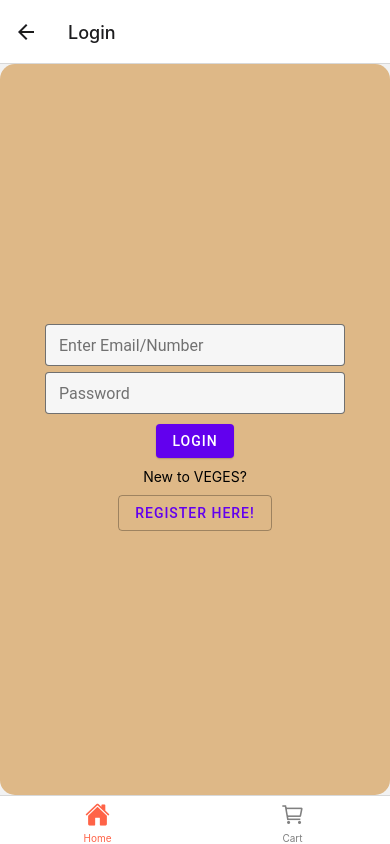
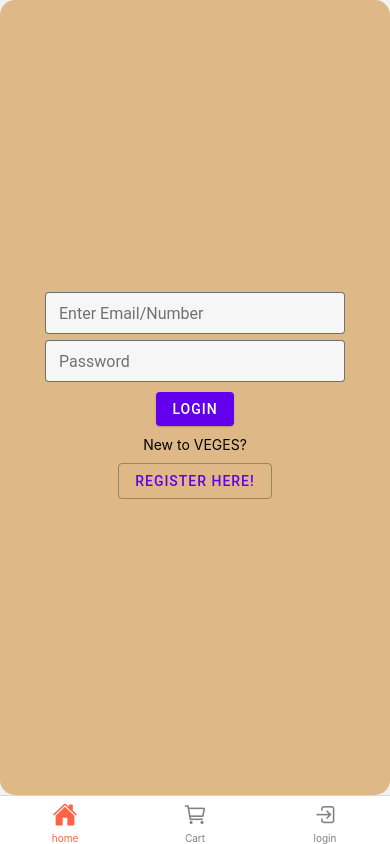
Before and after one commit to Rahulghevadi/react-native-homepage, a React Native app: screen /Login in a window 390 px wide. Built offline with nearby package versions, Linux system fonts and the light colour scheme.

Commit message:
changes in login

```diff
--- a/components/Header.js
+++ b/components/Header.js
@@ -1,12 +1,20 @@
 import React from "react";
-import { StyleSheet, Text, View, Image, TextInput } from "react-native";
+import {
+  StyleSheet,
+  Text,
+  View,
+  Image,
+  TextInput,
+  Button,
+  SafeAreaView,
+} from "react-native";
 
 import Icon from "./Icon.png";
 import SearchInput from "./SearchInput";
-import { Button } from "react-native-paper";
 
 const Header = ({ navigation }) => {
   return (
+    <SafeAreaView>
       <View style={styles.container}>
         <View>
           <Image source={Icon} style={styles.icon} />
@@ -14,17 +22,9 @@ const Header = ({ navigation }) => {
         <View>
           <SearchInput />
         </View>
-      {/* <View onPress={() => navigation.navigate("Login")}>
-        <Text style={{ color: "green", fontSize: 20 }}>LogIn </Text>
-      </View> */}
-      <Button
-        style={{ margin: 10 }}
-        mode="contained"
-        onPress={() => navigation.navigate("Signup")}
-      >
-        Login
-      </Button>
+        <Button onPress={() => navigation.navigate("Login")} title="Login" />
       </View>
+    </SafeAreaView>
   );
 };
 
@@ -41,7 +41,6 @@ const styles = StyleSheet.create({
     marginTop: 10,
     alignItems: "center",
     justifyContent: "space-between",
-    flex: 1,
   },
   icon: {
     width: 50,
--- /dev/null
+++ b/components/HomeStackNavigator.js
@@ -0,0 +1,26 @@
+import React from "react";
+import { StyleSheet, Text, View } from "react-native";
+import { createNativeStackNavigator } from "@react-navigation/native-stack";
+import { enableScreens } from "react-native-screens";
+import Homepage from "./../pages/Homepage";
+import Login from "./Login";
+import Signup from "./Signup";
+import LoginStackNavigator from "./LoginStackNavigator";
+
+const HomeStack = createNativeStackNavigator();
+
+const HomeStackNavigator = () => {
+  return (
+    <HomeStack.Navigator
+      screenOptions={{
+        headerShown: false,
+      }}
+    >
+      <HomeStack.Screen name="Home" component={Homepage} />
+      <HomeStack.Screen name="Login" component={LoginStackNavigator} />
+
+      <HomeStack.Screen name="Signup" component={Signup} />
+    </HomeStack.Navigator>
+  );
+};
+export default HomeStackNavigator;
--- /dev/null
+++ b/components/LoginStackNavigator.js
@@ -0,0 +1,23 @@
+import React from "react";
+import { StyleSheet, Text, View } from "react-native";
+import { createNativeStackNavigator } from "@react-navigation/native-stack";
+import { enableScreens } from "react-native-screens";
+import Homepage from "./../pages/Homepage";
+import Login from "./Login";
+import Signup from "./Signup";
+
+const LoginStack = createNativeStackNavigator();
+
+const LoginStackNavigator = () => {
+  return (
+    <LoginStack.Navigator
+      screenOptions={{
+        headerShown: false,
+      }}
+    >
+      <LoginStack.Screen name="Login" component={Login} />
+      <LoginStack.Screen name="Signup" component={Signup} />
+    </LoginStack.Navigator>
+  );
+};
+export default LoginStackNavigator;
--- a/components/MainContainer.js
+++ b/components/MainContainer.js
@@ -5,11 +5,11 @@ import { NavigationContainer } from "@react-navigation/native";
 import { createBottomTabNavigator } from "@react-navigation/bottom-tabs";
 import Ionicons from "react-native-vector-icons/Ionicons";
 
-import Homepage from "./../pages/Homepage";
 import Cart from "./../pages/Cart";
+
+import HomeStackNavigator from "./HomeStackNavigator";
 import Login from "./Login";
-import Signup from "./Signup";
-import StackNavigator from "./StackNavigator";
+import LoginStackNavigator from "./LoginStackNavigator";
 
 const Tab = createBottomTabNavigator();
 
@@ -21,10 +21,12 @@ const MainContainer = () => {
           tabBarIcon: ({ focused, color, size }) => {
             let iconName;
 
-            if (route.name === "Home") {
+            if (route.name === "home") {
               iconName = focused ? "home" : "home-outline";
             } else if (route.name === "Cart") {
               iconName = focused ? "cart" : "cart-outline";
+            } else if (route.name === "login") {
+              iconName = focused ? "log-in-outline" : "log-in-outline";
             }
 
             return <Ionicons name={iconName} size={size} color={color} />;
@@ -34,8 +36,9 @@ const MainContainer = () => {
           tabBarInactiveTintColor: "gray",
         })}
       >
-        <Tab.Screen name="Home" component={StackNavigator} />
+        <Tab.Screen name="home" component={HomeStackNavigator} />
         <Tab.Screen name="Cart" component={Cart} />
+        <Tab.Screen name="login" component={LoginStackNavigator} />
       </Tab.Navigator>
     </NavigationContainer>
   );
--- a/components/StackNavigator.js
+++ /dev/null
@@ -1,29 +0,0 @@
-import React from "react";
-import { StyleSheet, Text, View } from "react-native";
-import { createNativeStackNavigator } from "@react-navigation/native-stack";
-import { enableScreens } from "react-native-screens";
-import Homepage from "./../pages/Homepage";
-import Login from "./Login";
-import Signup from "./Signup";
-
-const Stack = createNativeStackNavigator();
-
-const StackNavigator = () => {
-  return (
-    <Stack.Navigator>
-      <Stack.Screen
-        name="Home"
-        component={Homepage}
-        options={{
-          title: "Main",
-          headerStyle: {
-            backgroundColor: "#09f",
-          },
-        }}
-      />
-      <Stack.Screen name="Login" component={Login} />
-      <Stack.Screen name="Signup" component={Signup} />
-    </Stack.Navigator>
-  );
-};
-export default StackNavigator;
--- a/pages/Homepage.js
+++ b/pages/Homepage.js
@@ -1,16 +1,16 @@
 import * as React from "react";
-
+import { SafeAreaView } from "react-native";
 import Header from "./../components/Header";
 import Slider from "./../components/Slider";
 import Maincontent from "./../components/Maincontent";
 
 const Homepage = () => {
   return (
-    <>
+    <SafeAreaView style={{ flex: 1 }}>
       <Header />
       <Slider />
       <Maincontent />
-    </>
+    </SafeAreaView>
   );
 };
 
```
Lines whose indentation alone changed are shown as unchanged.
